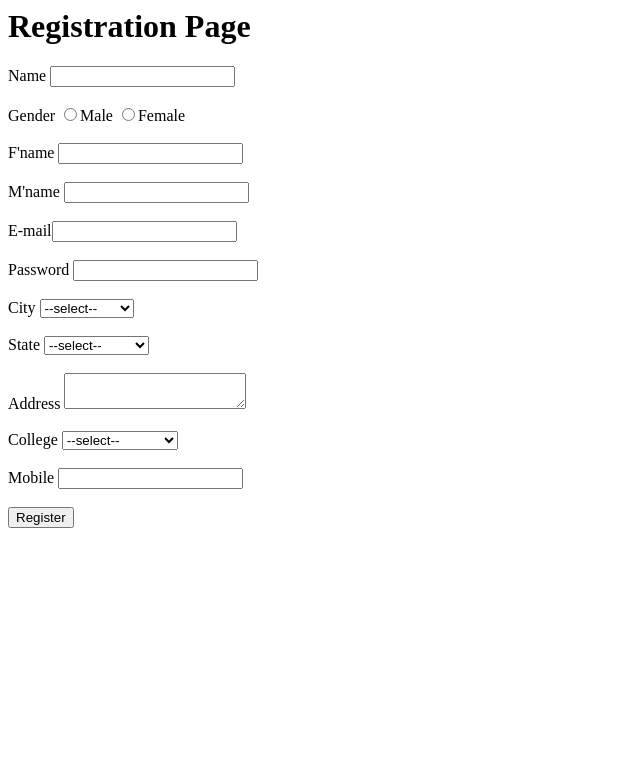
After one commit to LipikaS22/Database, a PHP site: page /appointment.php in a window 1280 px wide. The commit adds this page. Shown: the top 783 px of the page, without its empty margins (0-640 px from the left). Run offline with PHP 8.4, Linux system fonts and the light colour scheme.

Commit message:
Add files via upload

```diff
--- /dev/null
+++ b/appointment.php
@@ -0,0 +1,81 @@
+<?php
+
+?>
+<html>
+<head>
+<title>Registration-Page</title>
+</head>
+<body>
+<h1>Registration Page</h1>
+<form action="appcode.php" method="post">
+Name
+<input type="text" name="name"/>
+<br/>
+<br/>
+Gender
+<input type="radio" name="gender" value="male">Male
+<input type="radio" name="gender" value="female">Female
+<br/>
+<br/>
+F'name
+<input type="text" name="fname">
+<br/>
+<br/>
+M'name
+<input type="text" name="mname">
+<br/>
+<br/>
+E-mail<input type="email" name="email">
+<br/>
+<br/>
+Password
+<input type="password" name="password">
+<br/>
+<br/>
+City
+<select name="city">
+<option value="">--select--</option>
+<option>Lucknow</option>
+<option>Delhi</option>
+<option>Patna</option>
+<option>Ahmedabad</option>
+<option>Varanasi</option>
+</select>
+<br/>
+<br/>
+State
+<select name="state">
+<option value="">--select--</option>
+<option>Bihar</option>
+<option>Uttar-Pradesh</option>
+<option>Gujarat</option>
+<option>Rajasthan</option>
+</select>
+<br/>
+<br/>
+Address
+<textarea name="addr"></textarea>
+</select>
+<br/>
+<br/>
+College
+<select name="college">
+<option value="">--select--</option>
+<option>GGP aadampur</option>
+<option>GGP amethi</option>
+<option>GGP varanasi</option>
+<option>GGP mirzapur</option>
+<option>GGP Lucknow</option>
+</select>
+<br/>
+<br/>
+Mobile
+<input type="number" name="mobile">
+<br/>
+<br/>
+<input type="submit" value="Register">
+</form>
+</body>
+
+
+</html>
--- a/code.php
+++ b/code.php
@@ -24,4 +24,6 @@ $query="insert into tbl_register(name,fname,mobile,email,password,city,gender,ad
 
 mysqli_query($con,$query);
 echo "Record Inserted Successfully";
+
+header("location:show.php");
 ?>
```
Also changed, not shown: appcode.php (added, +32 -0 lines), show.php (added, +47 -0 lines).
